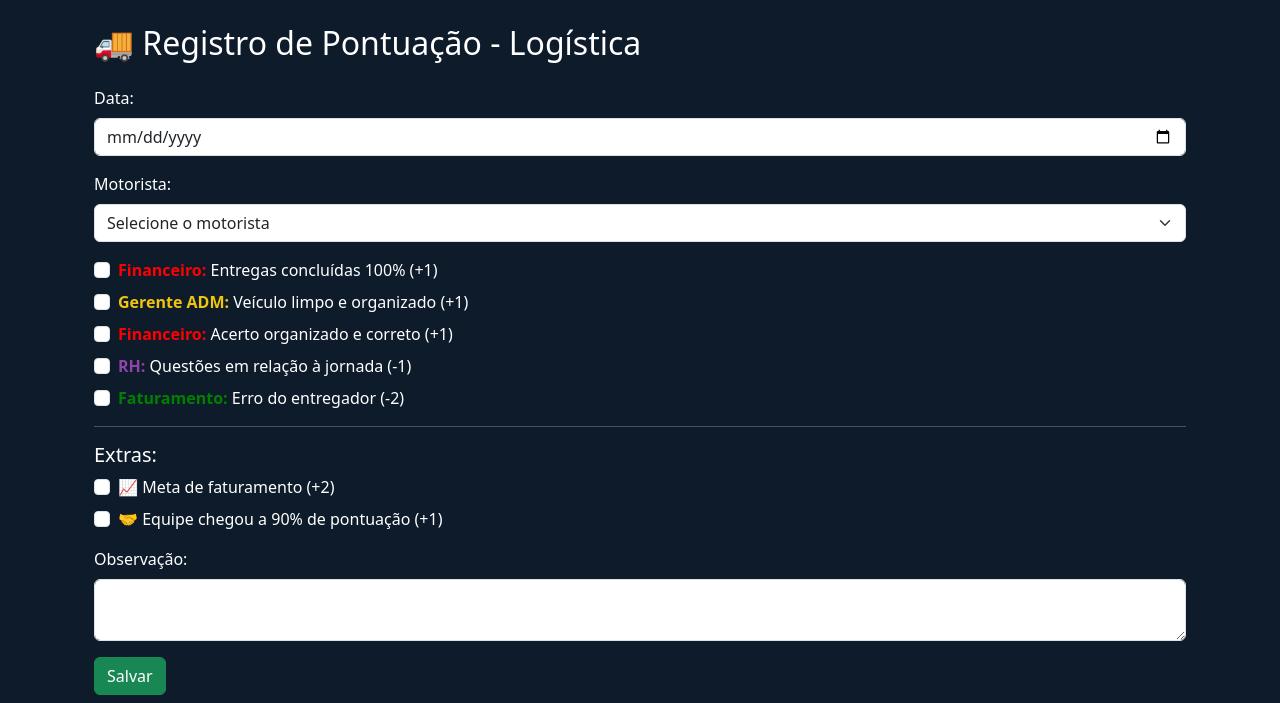
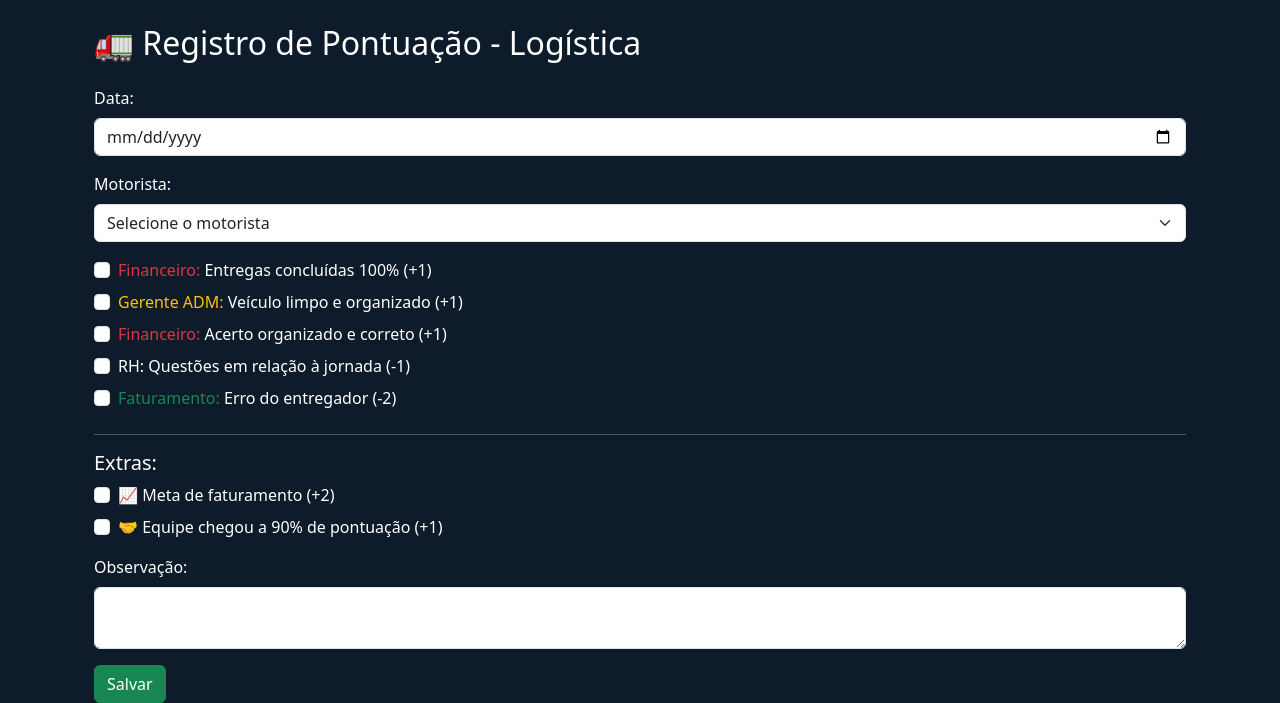
Before and after one commit to Luangscruznfe/pontuacao-confie, a Flask app: page /logistica in a window 1280 px wide. Shown: the part 104-807 px from the top of the page. Run offline with Flask 3, Linux system fonts and the light colour scheme; some libraries are stand-ins or nearby versions.

Commit message:
reparo loja

```diff
--- a/templates/logistica.html
+++ b/templates/logistica.html
@@ -1,10 +1,10 @@
 {% extends 'base.html' %}
 
-{% block title %}Registro - Logística{% endblock %}
+{% block title %}Registro de Pontuação - Logística{% endblock %}
 
 {% block content %}
 <div class="container mt-4">
-    <h2 class="mb-4">🚚 Registro de Pontuação - Logística</h2>
+  <h2 class="mb-4">🚛 Registro de Pontuação - Logística</h2>
 
   <form method="POST">
     <div class="mb-3">
@@ -16,41 +16,43 @@
       <label for="motorista" class="form-label">Motorista:</label>
       <select class="form-select" name="motorista" required>
         <option value="">Selecione o motorista</option>
-                {% for nome in ['EVERTON', 'MARCELO', 'PEDRO', 'SILVANA', 'TIAGO', 'RODOLFO', 'MARCOS', 'THYAGO', 'EQUIPE'] %}
-                    <option value="{{ nome }}">{{ nome }}</option>
-                {% endfor %}
+        <option>Denilson</option>
+        <option>Fabio</option>
+        <option>Renan</option>
+        <option>Robson</option>
+        <option>Simone</option>
+        <option>Vinicius</option>
+        <option>Equipe</option>
       </select>
     </div>
 
     <div class="form-check mb-2">
-            <input class="form-check-input" type="checkbox" name="criterios" value="A" id="A">
-            <label class="form-check-label" for="A"><span style="color: red; font-weight: bold;">Financeiro:</span> Entregas concluídas 100% (+1)</label>
+      <input class="form-check-input" type="checkbox" name="A" value="1" id="A">
+      <label class="form-check-label" for="A"><span class="text-danger">Financeiro:</span> Entregas concluídas 100% (+1)</label>
     </div>
     <div class="form-check mb-2">
-            <input class="form-check-input" type="checkbox" name="criterios" value="B" id="B">
-            <label class="form-check-label" for="B"><span style="color: #f1c40f; font-weight: bold;">Gerente ADM:</span> Veículo limpo e organizado (+1)</label>
+      <input class="form-check-input" type="checkbox" name="B" value="1" id="B">
+      <label class="form-check-label" for="B"><span class="text-warning">Gerente ADM:</span> Veículo limpo e organizado (+1)</label>
     </div>
     <div class="form-check mb-2">
-            <input class="form-check-input" type="checkbox" name="criterios" value="C" id="C">
-            <label class="form-check-label" for="C"><span style="color: red; font-weight: bold;">Financeiro:</span> Acerto organizado e correto (+1)</label>
+      <input class="form-check-input" type="checkbox" name="C" value="1" id="C">
+      <label class="form-check-label" for="C"><span class="text-danger">Financeiro:</span> Acerto organizado e correto (+1)</label>
     </div>
     <div class="form-check mb-2">
-            <input class="form-check-input" type="checkbox" name="criterios" value="D" id="D">
-            <label class="form-check-label" for="D"><span style="color: #8e44ad; font-weight: bold;">RH:</span> Questões em relação à jornada (-1)</label>
+      <input class="form-check-input" type="checkbox" name="D" value="-1" id="D">
+      <label class="form-check-label" for="D"><span class="text-purple">RH:</span> Questões em relação à jornada (-1)</label>
     </div>
-        <div class="form-check mb-2">
-            <input class="form-check-input" type="checkbox" name="criterios" value="E" id="E">
-            <label class="form-check-label" for="E"><span style="color: green; font-weight: bold;">Faturamento:</span> Erro do entregador (-2)</label>
+    <div class="form-check mb-4">
+      <input class="form-check-input" type="checkbox" name="E" value="-2" id="E">
+      <label class="form-check-label" for="E"><span class="text-success">Faturamento:</span> Erro do entregador (-2)</label>
     </div>
 
     <hr>
-
     <h5>Extras:</h5>
     <div class="form-check mb-2">
       <input class="form-check-input" type="checkbox" name="extras" value="meta" id="meta">
       <label class="form-check-label" for="meta">📈 Meta de faturamento (+2)</label>
     </div>
-
     <div class="form-check mb-3">
       <input class="form-check-input" type="checkbox" name="extras" value="equipe90" id="equipe90">
       <label class="form-check-label" for="equipe90">🤝 Equipe chegou a 90% de pontuação (+1)</label>
```
Lines whose indentation alone changed are shown as unchanged.
